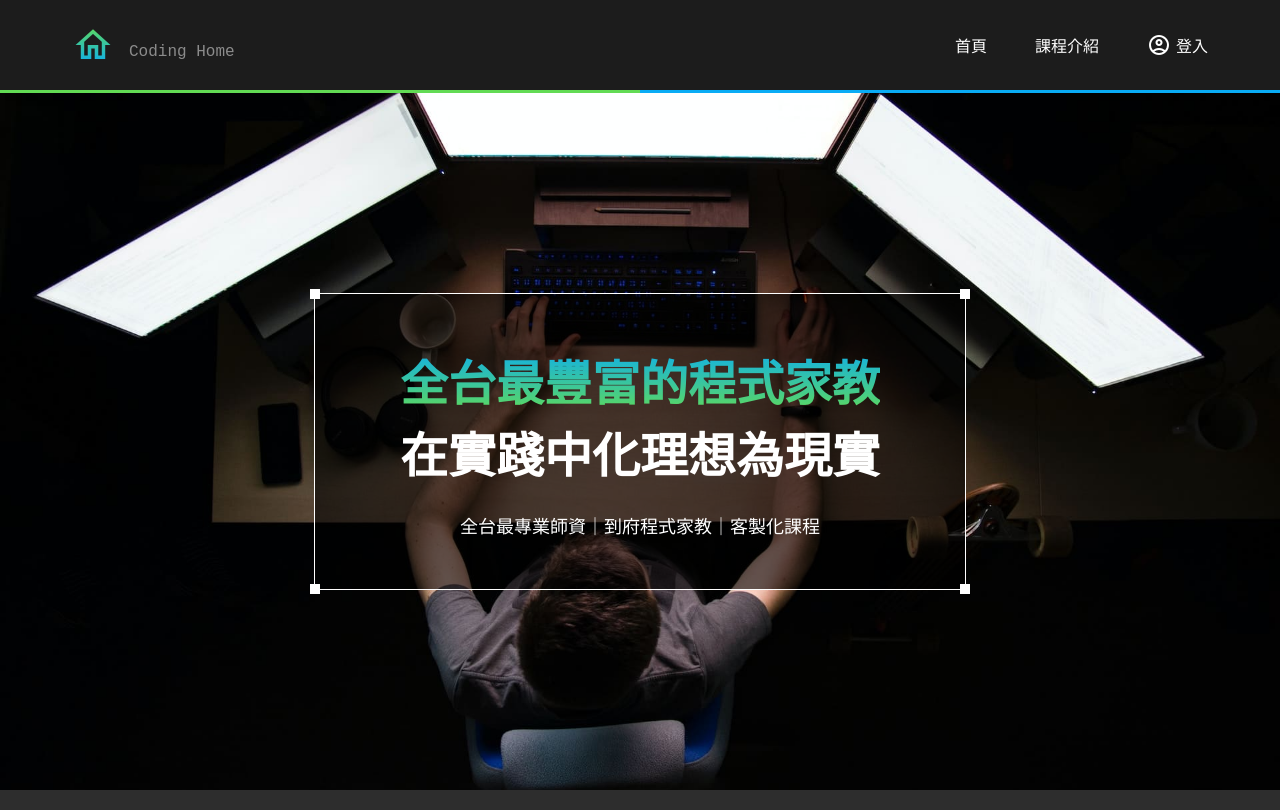
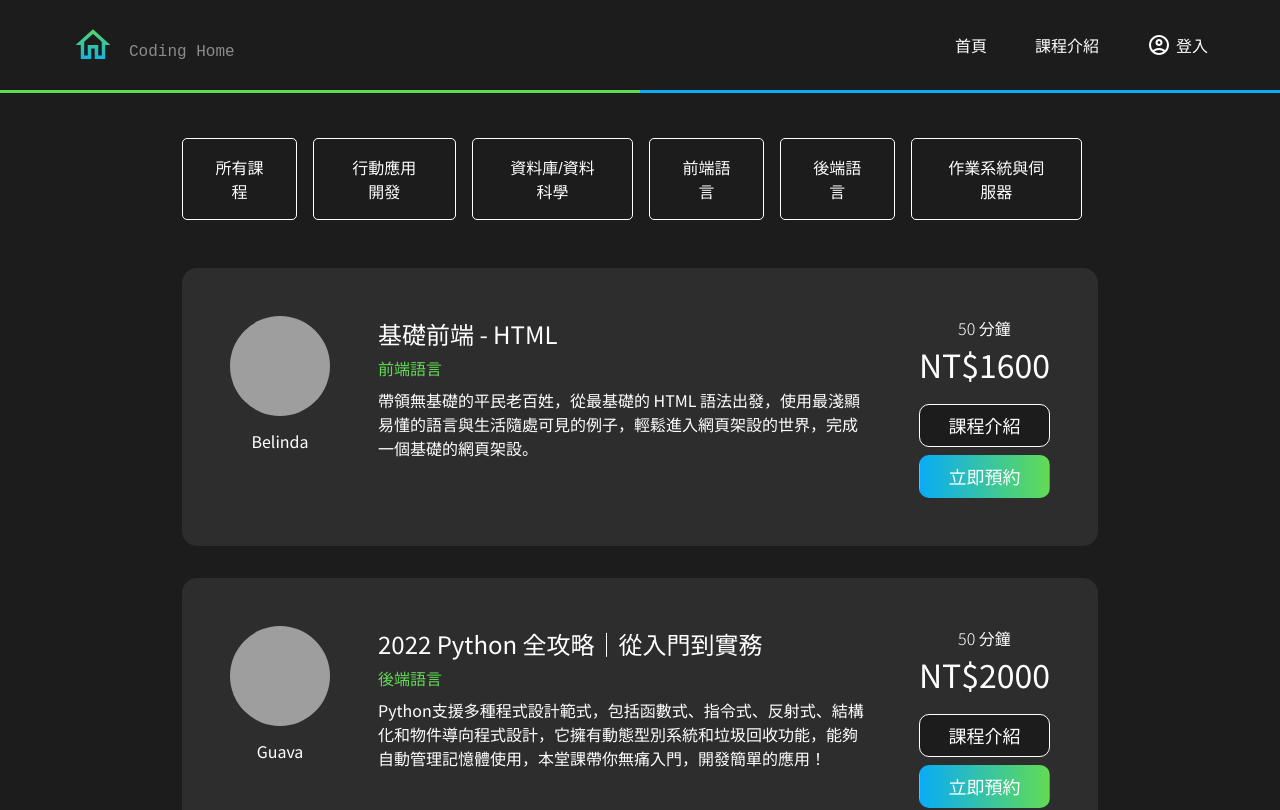
Before and after one commit to yunlew531/Programming-Tutor, a React (Vite) app: page /courses in a window 1280 px wide. Shown: the top 810 px of the page. Built offline with nearby package versions, Linux system fonts and the light colour scheme; grey boxes are pictures that could not be loaded; a web font is replaced by a local one.

Commit message:
切版 /courses

```diff
--- a/src/App.tsx
+++ b/src/App.tsx
@@ -4,6 +4,7 @@ import { ThemeProvider } from '@emotion/react';
 import Header from 'src/layout/Header.tsx';
 import theme from 'src/assets/styleSheets/theme.ts';
 import Footer from 'src/layout/Footer.tsx';
+import ScrollToTop from './components/ScrollToTop';
 
 
 function App() {
@@ -12,6 +13,7 @@ function App() {
   return (
     <>
       <ThemeProvider theme={theme}>
+        <ScrollToTop />
         <Header />
         {element}
         <Footer />
--- /dev/null
+++ b/src/components/ScrollToTop.tsx
@@ -0,0 +1,14 @@
+import { useEffect } from 'react'
+import { useLocation } from 'react-router-dom'
+
+function ScrollToTop() {
+  const pathname = useLocation()
+
+  useEffect(() => {
+    window.scrollTo(0, 0)
+  }, [pathname]);
+
+  return null
+}
+
+export default ScrollToTop
--- a/src/main.tsx
+++ b/src/main.tsx
@@ -1,15 +1,15 @@
 import React from 'react'
 import ReactDOM from 'react-dom/client'
 import App from './App.tsx'
-import { HashRouter } from 'react-router-dom'
+import { BrowserRouter } from 'react-router-dom'
 import 'reset-css';
 import './assets/styleSheets/custom.scss'
 import 'material-icons/iconfont/material-icons.css';
 
 ReactDOM.createRoot(document.getElementById('root') as HTMLElement).render(
   <React.StrictMode>
-    <HashRouter>
+    <BrowserRouter>
       <App />
-    </HashRouter>
+    </BrowserRouter>
   </React.StrictMode>,
 )
--- /dev/null
+++ b/src/pages/Courses.tsx
@@ -0,0 +1,194 @@
+import styled from "@emotion/styled";
+import PageWidth from "src/components/PageWidth";
+import { Link } from 'react-router-dom';
+
+const CoursesStyle = styled.div<IThemeProps>`
+  background-color: ${({theme: {color: {black_100}}}) => black_100};
+  padding: 45px 0;
+`;
+
+const CourseCategoryList = styled.ul`
+  display: flex;
+  padding: 0 182px;
+  margin-bottom: 48px;
+`;
+
+const CourseCategoryItem = styled.li<IThemeProps>`
+  button {
+    border: 1px solid ${({theme: {color: {white_100}}}) => white_100};
+    border-radius: 5px;
+    color: ${({theme: {color: {white_100}}}) => white_100};
+    background-color: ${({theme: {color: {black_100}}}) => black_100};
+    font-size: 16px;
+    padding: 16px 32px;
+    transition: filter .2s linear, color .2s linear;
+    &:hover {
+      filter: brightness(1.5);
+      color: ${({theme: {color: {blue_100}}}) => blue_100};
+    }
+    &:active {
+      filter: brightness(0.8);
+    }
+  }
+  margin-right: 16px;
+`;
+
+const CourseList = styled.ul<IThemeProps>`
+  padding: 0 182px;
+`;
+
+const CourseItem = styled.li<IThemeProps>`
+  display: flex;
+  background-color: ${({theme: {color: {black_200}}}) => black_200};
+  padding: 48px;
+  border-radius: 15px;
+  margin-bottom: 32px;
+`;
+
+const TeacherArea = styled.div<IThemeProps>`
+  margin-right: 48px;
+  text-align: center;
+  img {
+    width: 100px;
+    height: 100px;
+    border-radius: 100%;
+    margin-bottom: 8px;
+  }
+  color: ${({theme: {color: {white_100}}}) => white_100};
+`;
+
+const ContentArea = styled.div<IThemeProps>`
+  flex-grow: 1;
+  margin-right: 48px;
+  .course-title {
+    font-size: 24px;
+    color: ${({theme: {color: {white_100}}}) => white_100};
+    margin-bottom: 4px;
+  }
+  .course-category {
+    color: ${({theme: {color: {green_100}}}) => green_100};
+    margin-bottom: 8px;
+  }
+  .course-content {
+    color: ${({theme: {color: {white_100}}}) => white_100};
+  }
+`;
+
+const ButtonArea = styled.div<IThemeProps>`
+  width: 168px;
+  text-align: center;
+  color: ${({theme: {color: {white_100}}}) => white_100};
+  .course-long {
+    font-weight: lighter;
+  }
+  .course-price {
+    font-size: 32px;
+    margin-bottom: 16px;
+  }
+`;
+
+const CourseBtn = styled(Link)<IThemeProps>`
+  display: block;
+  cursor: default;
+  width: 100%;
+  font-size: 18px;
+  color: ${({theme: {color: {white_100}}}) => white_100};
+  border-radius: 10px;
+  padding: 7px 0;
+  transition: filter .1s ease-in;
+  &:hover {
+    filter: brightness(.8);
+  }
+  &:active {
+    filter: brightness(.7);
+  }
+`
+
+const CourseIntoBtn = styled(CourseBtn)<IThemeProps>`
+  border: 1px solid ${({theme: {color: {white_100}}}) => white_100};
+  background-color: ${({theme: {color: {black_100}}}) => black_100};
+  margin-bottom: 8px;
+`;
+
+const CourseReserveBtn = styled(CourseBtn)<IThemeProps>`
+  border: 1px solid transparent;
+  background: linear-gradient(to right, ${({theme: {color: {blue_100}}}) => blue_100}, ${({theme: {color: {green_100}}}) => green_100});
+`;
+
+function Courses() {
+  const coursesCategory = ['所有課程', '行動應用開發', '資料庫/資料科學', '前端語言', '後端語言', '作業系統與伺服器']
+  const courses = [
+    {
+      teacherPhoto: 'https://images.unsplash.com/photo-1438761681033-6461ffad8d80?ixlib=rb-4.0.3&ixid=M3wxMjA3fDB8MHxwaG90by1wYWdlfHx8fGVufDB8fHx8fA%3D%3D&auto=format&fit=crop&w=1740&q=80',
+      teacherName: 'Belinda',
+      title: '基礎前端 - HTML',
+      category: '前端語言',
+      content: '帶領無基礎的平民老百姓，從最基礎的 HTML 語法出發，使用最淺顯易懂的語言與生活隨處可見的例子，輕鬆進入網頁架設的世界，完成一個基礎的網頁架設。',
+      price: '1600',
+      courseLong: '50',
+    },
+    {
+      teacherPhoto: 'https://images.unsplash.com/photo-1499952127939-9bbf5af6c51c?ixlib=rb-4.0.3&ixid=M3wxMjA3fDB8MHxwaG90by1wYWdlfHx8fGVufDB8fHx8fA%3D%3D&auto=format&fit=crop&w=1476&q=80',
+      teacherName: 'Guava',
+      title: '2022 Python 全攻略｜從入門到實務',
+      category: '後端語言',
+      content: 'Python支援多種程式設計範式，包括函數式、指令式、反射式、結構化和物件導向程式設計，它擁有動態型別系統和垃圾回收功能，能夠自動管理記憶體使用，本堂課帶你無痛入門，開發簡單的應用！',
+      price: '2000',
+      courseLong: '50',
+    },
+    {
+      teacherPhoto: 'https://images.unsplash.com/photo-1593104547489-5cfb3839a3b5?ixlib=rb-4.0.3&ixid=M3wxMjA3fDB8MHxwaG90by1wYWdlfHx8fGVufDB8fHx8fA%3D%3D&auto=format&fit=crop&w=1706&q=80',
+      teacherName: 'Joe',
+      title: '活用 Line Bot ｜APP 開發到上架完整實戰攻略',
+      category: '行動應用開發',
+      content: 'Line Bot 可用於實用的目的，如客戶服務或資訊獲取，有些聊天機器人會搭載自然語言處理系統，但大多簡單的系統只會擷取輸入的關鍵字，再從語料庫中找尋最合適的應答句，本堂課會帶你了解 Line Bot 如何結合其他工具的應用。',
+      price: '1800',
+      courseLong: '50',
+    },
+    {
+      teacherPhoto: 'https://images.unsplash.com/photo-1542596768-5d1d21f1cf98?ixlib=rb-4.0.3&ixid=M3wxMjA3fDB8MHxwaG90by1wYWdlfHx8fGVufDB8fHx8fA%3D%3D&auto=format&fit=crop&w=774&q=80',
+      teacherName: 'Lina',
+      title: 'Linux 零基礎七天入門｜入門到實務',
+      category: '作業系統與伺服器',
+      content: 'Linux是一種自由和開放原始碼的類UNIX作業系統，作業系統中包含了許多使用者圖形介面和其他實用工具。課程會一步一步帶著你走，讓你能夠從頭開始學習程式語言的基本語法',
+      price: '1100',
+      courseLong: '50',
+    },
+
+  ]
+
+  return <>
+    <CoursesStyle>
+      <PageWidth>
+        <CourseCategoryList>
+          {coursesCategory.map(course =>
+            <CourseCategoryItem key={course}>
+              <button type="button">{course}</button>
+            </CourseCategoryItem>)}
+        </CourseCategoryList>
+        <CourseList>
+          {courses.map(course =>
+            <CourseItem key={course.title}>
+              <TeacherArea>
+                <img src={course.teacherPhoto} alt={course.teacherName} />
+                <p>{course.teacherName}</p>
+              </TeacherArea>
+              <ContentArea>
+                <h2 className="course-title">{course.title}</h2>
+                <p className="course-category">{course.category}</p>
+                <p className="course-content">{course.content}</p>
+              </ContentArea>
+              <ButtonArea>
+                <p className="course-long">{course.courseLong} 分鐘</p>
+                <p className="course-price">NT${course.price}</p>
+                <CourseIntoBtn to={'/'}>課程介紹</CourseIntoBtn>
+                <CourseReserveBtn to={'/courses'} onClick={(e) => e.preventDefault()}>立即預約</CourseReserveBtn>
+              </ButtonArea>
+            </CourseItem>)}
+        </CourseList>
+      </PageWidth>
+    </CoursesStyle>
+  </>
+}
+
+export default Courses
--- a/src/pages/Home.tsx
+++ b/src/pages/Home.tsx
@@ -4,6 +4,7 @@ import SectionTitle from 'src/components/Home/SectionTitle';
 import HowToLearn from 'src/components/Home/HowToLearn';
 import Articles from 'src/components/Home/Articles';
 import UserReview from 'src/components/Home/UserReview';
+import { Link } from 'react-router-dom';
 
 const Banner = styled.div<IThemeProps>`
   background-color: ${({theme: {color: {black_100}}})=> black_100};
@@ -246,10 +247,12 @@ const RecommendedCourseItem = styled.li<IThemeProps>`
   }
 `;
 
-const MoreCourseBtn = styled.button<IThemeProps>`
+const MoreCourseLink = styled(Link)<IThemeProps>`
+  width: 172px;
   display: block;
+  text-align: center;
   margin: 0 auto;
-  padding: 8px 32px;
+  padding: 8px;
   background: linear-gradient(to right top, ${({theme: {color: {blue_100}}}) => blue_100}, ${({theme: {color: {green_100}}}) => green_100});
   transition: filter 0.2s ease-in;
   color: ${({theme: {color: {white_100}}}) => white_100};
@@ -305,7 +308,6 @@ function Home() {
       content: '這篇文章規劃了適合「前端工程師」的學習地圖，讓新進的學生了解如何選擇課程',
     }
   ]
-
 
   return <>
     <Banner>
@@ -444,7 +446,7 @@ function Home() {
             </div>
           </RecommendedCourseItem>
         </RecommendedCourseList>
-        <MoreCourseBtn>所有課程列表</MoreCourseBtn>
+        <MoreCourseLink to="/courses">所有課程列表</MoreCourseLink>
       </PageWidth>
     </RecommendedCourse>
     <HowToLearn list={howToLearnList} />
--- a/src/routes.tsx
+++ b/src/routes.tsx
@@ -1,11 +1,16 @@
 import type { RouteObject } from 'react-router-dom';
 import Home from './pages/Home';
+import Courses from './pages/Courses';
 
 const routes: RouteObject[] = [
   {
     path: '/',
     element: <Home  />
   },
+  {
+    path: '/courses',
+    element: <Courses />
+  }
 ]
 
 export default routes
```
Lines whose indentation alone changed are shown as unchanged.
